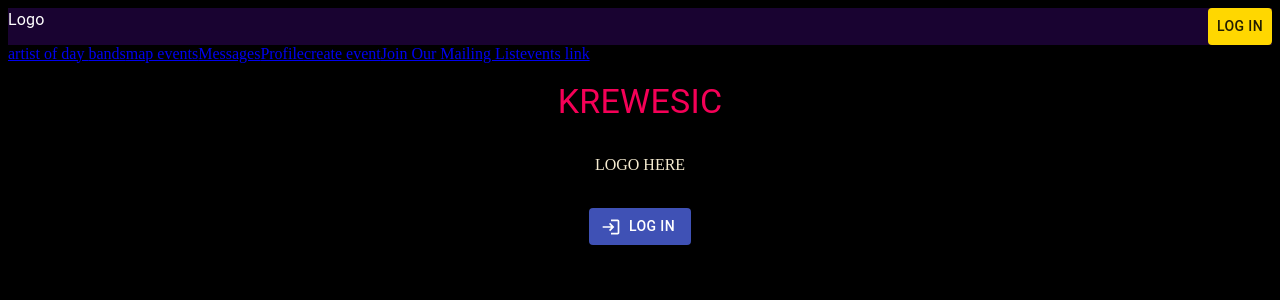
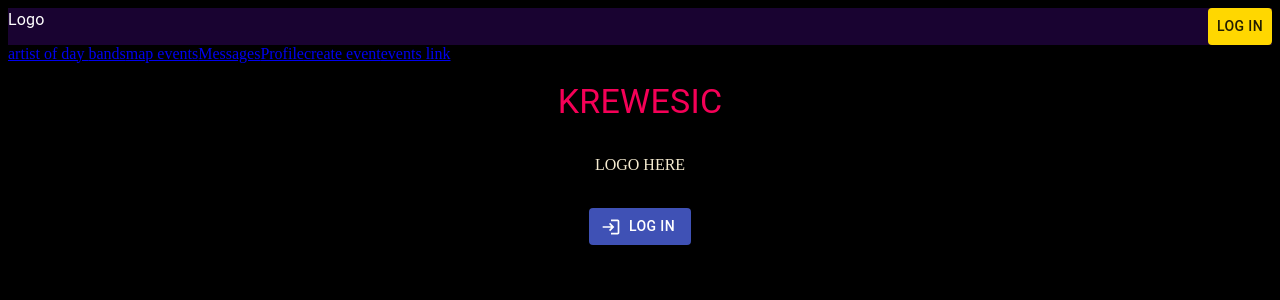
Before and after one commit to l1llyp/Krewesic, a React app: page / in a window 1280 px wide. Shown: the top 300 px of the page. Built offline with nearby package versions, Linux system fonts and the light colour scheme; no server answers; the HTML template or start-up script is replaced by a standard one.

Commit message:
updating to see other components

```diff
--- a/client/src/components/App.jsx
+++ b/client/src/components/App.jsx
@@ -21,7 +21,7 @@ import MessagesPage from './Messages/MessagesPage.jsx';
 import DirectMessages from './DirectMessage/DirectMessages.jsx';
 import EventLandingPage from './Events/EventLandingPage.jsx';
 import CreateEvent from './Events/CreateEvent.jsx';
-import MailingList from './Home/mailing list/MailingList.jsx';
+// import MailingList from './Home/mailing list/MailingList.jsx';
 import Events from './Events/Events.jsx';
 import KreweEventLandingPage from './Events/KrewesicArtists/KreweEventLandingPage.jsx';
 
@@ -62,7 +62,7 @@ const App = (props) => {
             <Link to='/messages'>Messages</Link>
             <Link to='/profile'>Profile</Link>
             <Link to='/createevent'>create event</Link>
-            <Link to ='/mailingList'>Join Our Mailing List</Link>
+            {/* <Link to ='/mailingList'>Join Our Mailing List</Link> */}
             <Link to='/events'>events link</Link>
           </nav>
 
```
